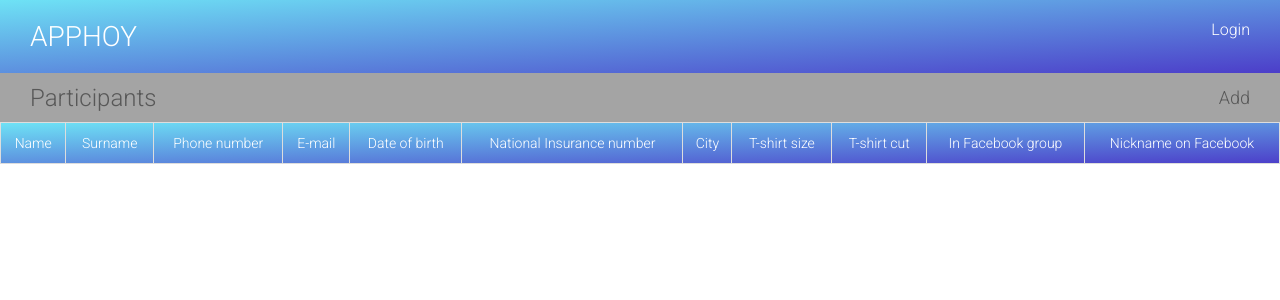
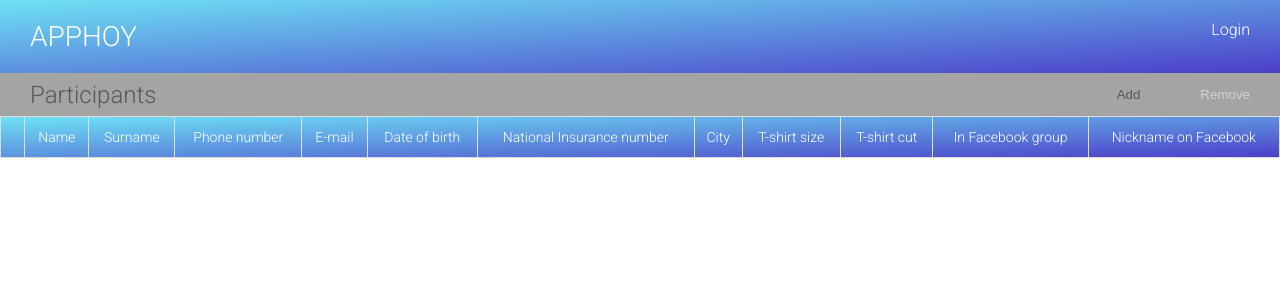
Before and after one commit to mkaniaa/apphoy-webapp, a Django app: page / in a window 1280 px wide. Shown: the top 300 px of the page. Run offline with Django 3.2, Linux system fonts and the light colour scheme; data that the repository does not hold is empty.

Commit message:
Group participant remove button.

```diff
--- a/apphoy/participants/static/css/base.css
+++ b/apphoy/participants/static/css/base.css
@@ -20,62 +20,10 @@ a {
     text-decoration:none;
 }
 
-ul {
-    float:left;
-}
-
 h1, h2, h3, h4, h5, h6 {
     font-family:'Roboto', sans-serif;
     font-weight:300;
     padding-left: 30px;
-}
-
-.sub-header {
-    background:#a4a4a4;
-    font-size: 24px;
-    color: #585858;
-    user-select: none;
-    display: flex;
-    align-items: center;
-    justify-content: space-between;
-}
-
-.sub-header span {
-    padding: 0px 30px;
-}
-
-.sub-header .toolbar {
-    list-style:none;
-    margin:0;
-    font-size: 18px;
-}
-
-.sub-header .toolbar a {
-    display: inline-block;
-    padding: 14px 30px;
-}
-
-.sub-header .toolbar a:hover {
-    background: #585858;
-    color:#a4a4a4;
-}
-
-.module {
-    padding:10px 20px;
-    float:left;
-    width:600px;
-}
-
-.module h3 {
-    margin:20px 0 0;
-    padding:0;
-    width:100%;
-}
-
-.module p {
-    margin:10px 0 20px;
-    width:100%;
-    float:left;
 }
 
 #header {
@@ -103,6 +51,57 @@ h1, h2, h3, h4, h5, h6 {
     float:right;
     margin:0;
     padding:0;
+}
+
+.sub-header {
+    background:#a4a4a4;
+    font-size: 24px;
+    color: #585858;
+    user-select: none;
+    display: flex;
+    align-items: center;
+    justify-content: space-between;
+}
+
+.sub-header span {
+    padding: 0px 30px;
+}
+
+.sub-header ul {
+    list-style:none;
+    margin:0;
+    font-size: 18px;
+}
+
+.sub-header li {
+    float: right;
+}
+
+.sub-header button {
+    display: inline-block;
+    padding: 14px 30px;
+    cursor: pointer;
+    border: none;
+    background-color: #a4a4a4;
+    color: #585858;
+}
+
+.sub-header button:hover:not([disabled]) {
+    background-color: #585858;
+    color: #a4a4a4;
+}
+
+.sub-header button:disabled,
+.sub-header button[disabled] {
+    color: white;
+    cursor: context-menu;
+    opacity: 0.5;
+}
+
+.sub-header button:disabled a,
+.sub-header button[disabled] a {
+    color: white;
+    cursor: context-menu;
 }
 
 .participants {
--- a/apphoy/participants/templates/base.html
+++ b/apphoy/participants/templates/base.html
@@ -21,5 +21,12 @@
         {% block content %}
         {% endblock %}
     </div>
+    <script src="https://ajax.googleapis.com/ajax/libs/jquery/3.6.0/jquery.min.js"></script>
+    <script>
+        $(document).ready(function() {
+            {% block domready %}
+            {% endblock %}
+        });
+    </script>
 </body>
 </html>
--- a/apphoy/participants/templates/participants/manage/participant/list.html
+++ b/apphoy/participants/templates/participants/manage/participant/list.html
@@ -6,18 +6,23 @@
 {% block content %}
     <div class="sub-header">
         <span>Participants</span>
-        <ul class="toolbar">
-            <li><a href="{% url "participant_add" %}">Add</a></li>
+        <ul>
+            <li><a href="#"><button id="group-remove" disabled>Remove</button></a></li>
+            <li><a href="{% url "participant_add" %}"><button>Add</button></a></li>
         </ul>
     </div>
     <table class="participants">
         <tr class="header">
+            <th>&nbsp;</th>
             {% for h in headers %}
                 <th>{{ h }}</th>
             {% endfor %}
         </tr>
         {% for participant in object_list %}
         <tr>
+            <td>
+                <input type="checkbox"  id="selector"/>
+            </td>
             {% for attr in attributes %}
                 <td>
                     <a href="{% url "participant_edit" participant.id %}">
@@ -30,3 +35,11 @@
         {% endfor %}
     </table>
 {% endblock %}
+{% block domready %}
+    var checkboxes = $("input[type='checkbox']"),
+        removeButt = $("#group-remove");
+
+    checkboxes.click(function() {
+        removeButt.attr("disabled", !checkboxes.is(":checked"));
+    });
+{% endblock %}
```
